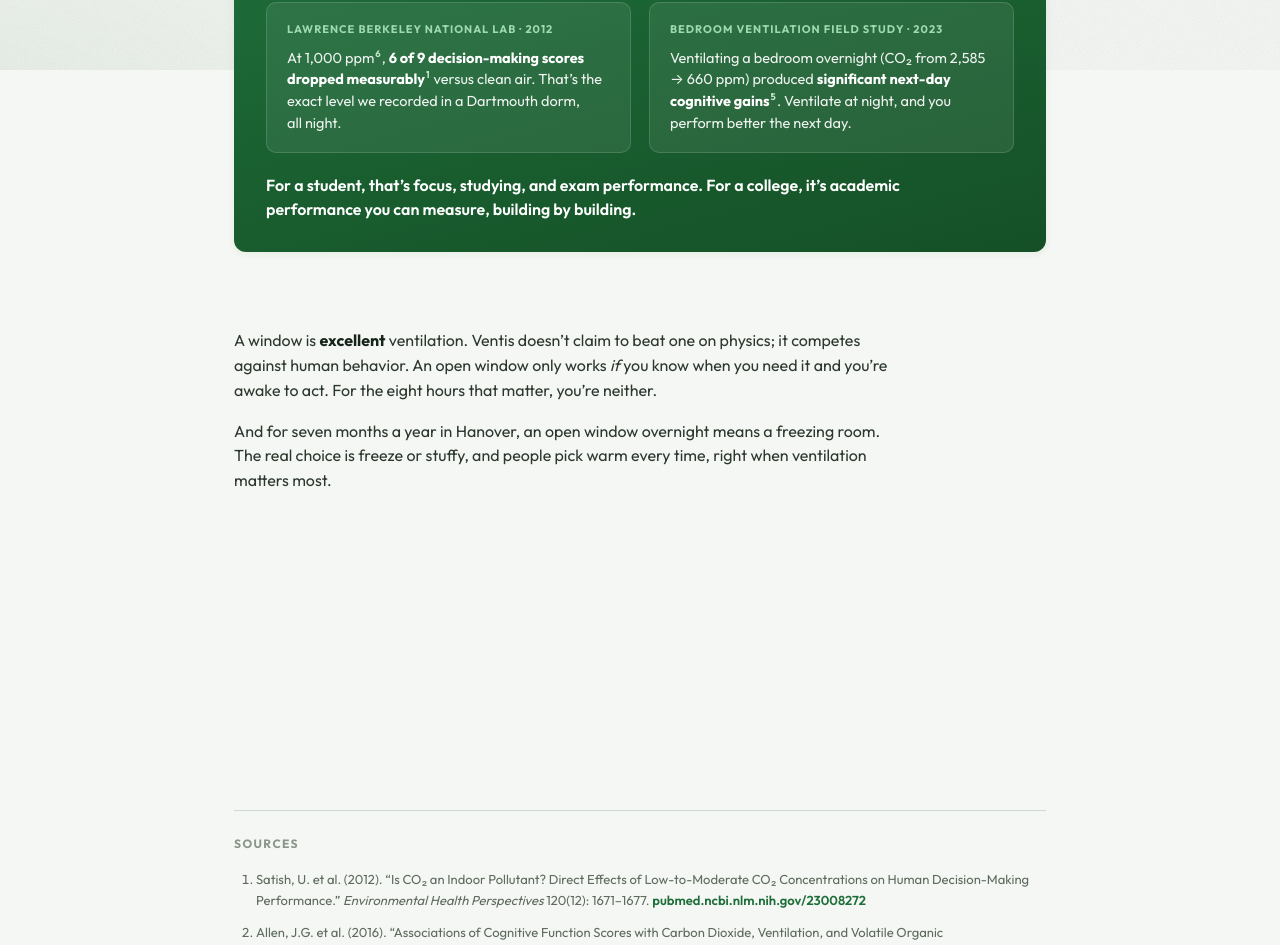
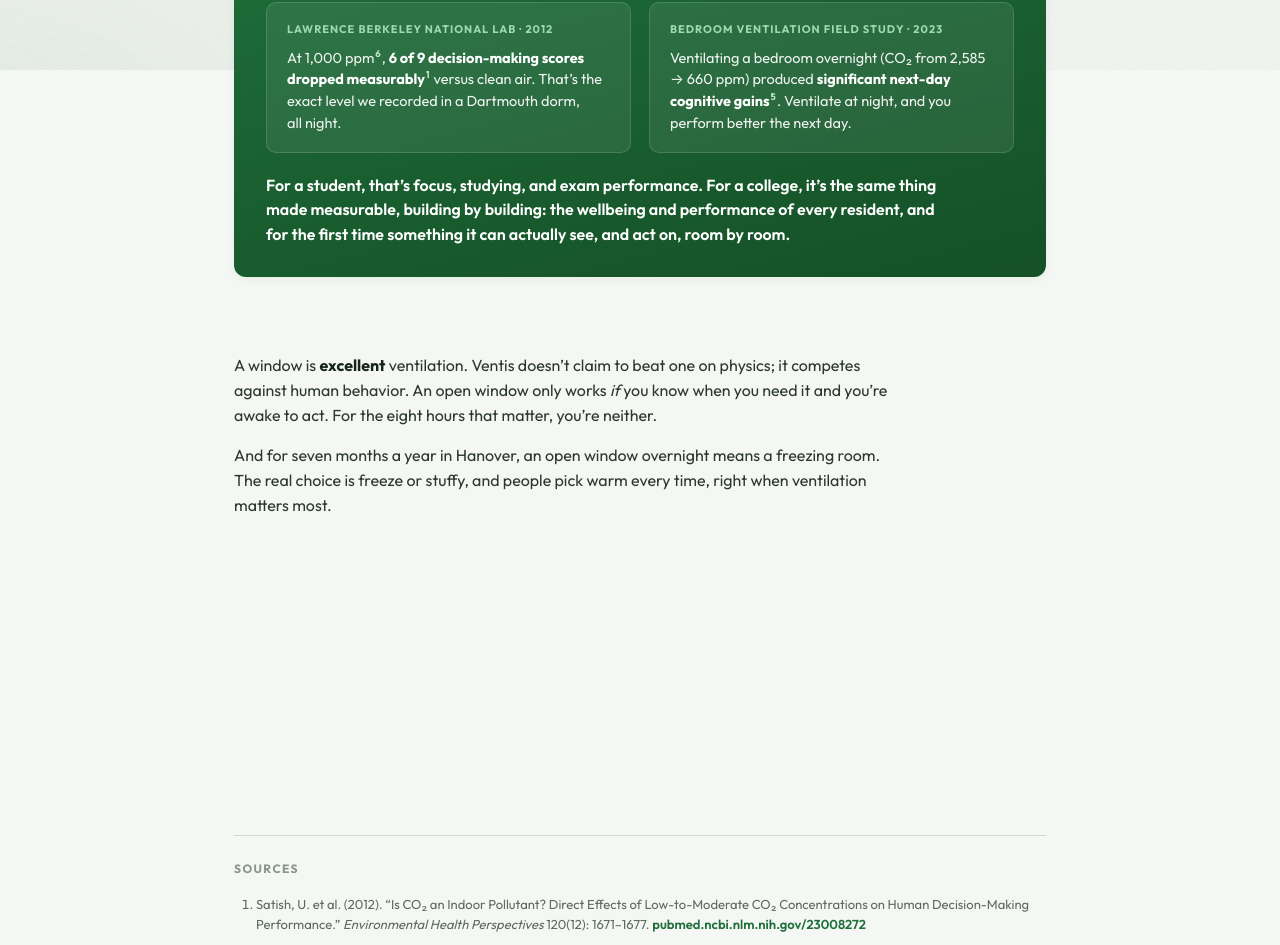
Before and after one commit to dturru/Ventis, a React (Vite) app in the folder site/: page /problem in a window 1280 px wide. Shown: the part 730-1675 px from the top of the page. Built offline with nearby package versions, Linux system fonts and the light colour scheme.

Commit message:
feat(site): sharpen the institutional dimension on the Problem page
Council insight (institutions act on measurable, building-level wellbeing +
performance, not personal comfort) worked into the 'for a college' line.
Kept student-first per the council's own warning not to B2B-ify the page.

```diff
--- a/site/src/pages/Problem.tsx
+++ b/site/src/pages/Problem.tsx
@@ -76,8 +76,9 @@ export function Problem() {
             </div>
           </div>
           <p className="evidence-foot">
-            For a student, that’s focus, studying, and exam performance. For a college, it’s
-            academic performance you can measure, building by building.
+            For a student, that’s focus, studying, and exam performance. For a college, it’s the
+            same thing made measurable, building by building: the wellbeing and performance of every
+            resident, and for the first time something it can actually see, and act on, room by room.
           </p>
         </div>
 
```
